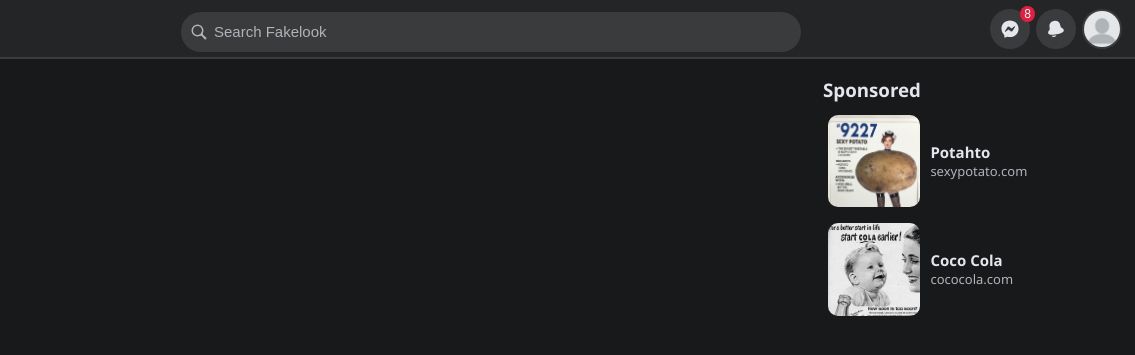
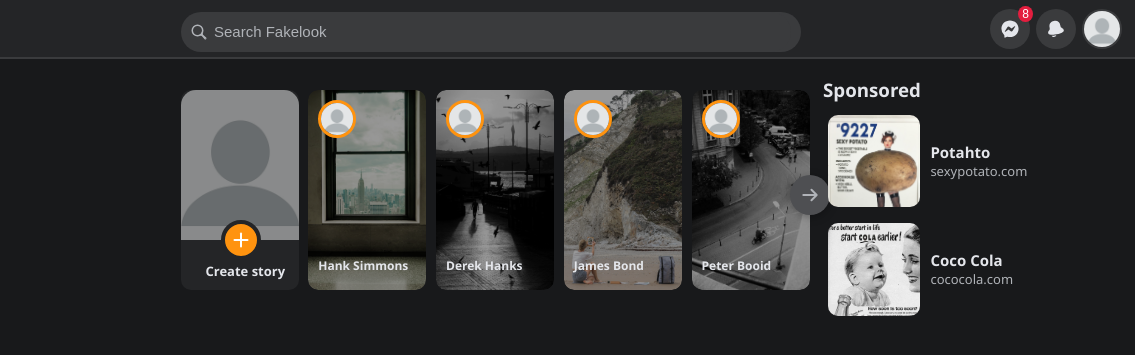
Before and after one commit to CecilioSilva/FrontFAANGs, a plain HTML site: page pages/fakelook.html in a window 1280 px wide. Shown: the top 355 px of the page, 145-1280 px from the left. Drawn offline with Linux system fonts and the light colour scheme.

Commit message:
Added story container

```diff
--- a/pages/fakelook.html
+++ b/pages/fakelook.html
@@ -254,49 +254,43 @@
             <section id="main-content">
                 <div id="stories-container">
                     <article id="add-story">
-                        <img src="" alt="profile-picture" id="story-cover" />
+                        <img src="../images/fakebook/profile.png" alt="profile-picture" id="story-cover" />
                         <div id="add-story-footer">
-                            <span>➕</span>
-                            <br />
-                            <span>Create story</span>
+                            <img src="../images/fakebook/stories/add-story.svg" alt="add-story" id="add-story-button" />
+                            <span id="add-story-title">Create story</span>
                         </div>
                     </article>
                     <a href="#">
                         <article id="story">
-                            <img src="" alt="story-poster" id="story-profile-picture" />
-                            <img src="" alt="story" id="story-cover" />
+                            <img src="../images/fakebook/stories/story1.jpg" alt="story" id="story-cover" />
+                            <img src="../images/fakebook/profile.png" alt="story-profile" id="story-profile-picture" />
                             <p id="story-poster">Hank Simmons</p>
                         </article>
                     </a>
                     <a href="#">
                         <article id="story">
-                            <img src="" alt="story" id="story-profile-picture" />
-                            <img src="" alt="story" id="story-cover" />
+                            <img src="../images/fakebook/stories/story2.jpg" alt="story" id="story-cover" />
+                            <img src="../images/fakebook/profile.png" alt="story-profile" id="story-profile-picture" />
                             <p id="story-poster">Derek Hanks</p>
                         </article>
                     </a>
                     <a href="#">
                         <article id="story">
-                            <img src="" alt="story" id="story-profile-picture" />
-                            <img src="" alt="story" id="story-cover" />
+                            <img src="../images/fakebook/stories/story3.jpg" alt="story" id="story-cover" />
+                            <img src="../images/fakebook/profile.png" alt="story-profile" id="story-profile-picture" />
                             <p id="story-poster">James Bond</p>
                         </article>
                     </a>
                     <a href="#">
                         <article id="story">
-                            <img src="" alt="story" id="story-profile-picture" />
-                            <img src="" alt="story" id="story-cover" />
-                            <p id="story-poster">Josh Bakker</p>
-                        </article>
-                    </a>
-                    <a href="#">
-                        <article id="story">
-                            <img src="" alt="story" id="story-profile-picture" />
-                            <img src="" alt="story" id="story-cover" />
+                            <img src="../images/fakebook/stories/story4.jpg" alt="story" id="story-cover" />
+                            <img src="../images/fakebook/profile.png" alt="story-profile" id="story-profile-picture" />
                             <p id="story-poster">Peter Booid</p>
                         </article>
                     </a>
-                    <button id="more-stories-button">➡️</button>
+                    <button id="more-stories-button">
+                        <img src="../images/fakebook/stories/more-arrow.svg" alt="more arrows" id="more-stories-icon" />
+                    </button>
                 </div>
                 <div id="new-post-container">
                     <div id="new-post-top">
@@ -512,7 +506,6 @@
                 </ul>
             </aside>
         </div>
-
         <div id="new-post-button">
             <button id="rounded-btn" aria-label="new-message">
                 <img src="../images/fakebook/new-messages.png" alt="new message" />
--- a/styles/fakelook.css
+++ b/styles/fakelook.css
@@ -44,6 +44,7 @@ a {
 /* Compontents */
 
 #rounded-btn {
+    position: relative;
     border: none;
     border-radius: 50%;
     padding: 2px;
@@ -127,6 +128,13 @@ a {
     filter: var(--filter-primary-icon);
 }
 
+#main-content {
+    margin: auto;
+    width: 629px;
+    padding: 32px;
+    padding-top: 60px;
+}
+
 /* Nav bar */
 #nav-bar {
     position: fixed;
@@ -173,8 +181,8 @@ a {
 
 #nav-item #rounded-btn > #btn-badge {
     position: absolute;
-    top: 6px;
-    right: 130px;
+    top: -3px;
+    right: -3px;
     padding: 1px 4px;
     border-radius: 50%;
     background: #e41e3f;
@@ -451,7 +459,116 @@ ul#right-sidebar {
 
 /* Stories */
 #stories-container {
-    display: none;
+    margin: auto;
+    display: flex;
+    justify-content: space-between;
+    padding-top: 30px;
+    padding-bottom: 24px;
+    position: relative;
+}
+
+#add-story,
+#story {
+    width: 118px;
+    height: 200px;
+    border-radius: 10px;
+    position: relative;
+    overflow: hidden;
+}
+
+#story-profile-picture {
+    position: absolute;
+    top: 10px;
+    left: 10px;
+    width: 2rem;
+    height: 2rem;
+    border-radius: 100%;
+    border: 3px var(--accent-color) solid;
+}
+
+#story-poster {
+    position: absolute;
+    bottom: 4px;
+    left: 10px;
+    color: var(--primary-text);
+    font-weight: bold;
+    font-size: 12px;
+}
+
+#story-cover {
+    width: 100%;
+    height: 100%;
+    object-fit: cover;
+    border-radius: 10px;
+    filter: brightness(0.6);
+}
+
+#story:hover > img#story-cover {
+    transform: scale(1.02);
+    filter: brightness(0.5);
+}
+
+#add-story > #story-cover {
+    border-radius: 15px 15px 0% 0%;
+    height: 75%;
+}
+
+#add-story:hover > #story-cover {
+    filter: brightness(0.5);
+}
+
+#add-story {
+    cursor: pointer;
+    text-align: center;
+    color: var(--primary-text);
+    font-weight: bold;
+    font-size: 13px;
+    background-color: var(--nav-bar-background);
+    position: relative;
+}
+
+#add-story #add-story-button {
+    position: absolute;
+    bottom: 30px;
+    left: 40px;
+    width: 20px;
+    height: 20px;
+    padding: 6px;
+    background-color: var(--accent-color);
+    border-radius: 50%;
+    border: 4px solid var(--nav-bar-background);
+}
+
+#add-story #add-story-title {
+    position: absolute;
+    bottom: 10px;
+    text-align: center;
+    left: 25px;
+}
+
+#more-stories-button {
+    height: 40px;
+    width: 40px;
+    display: flex;
+    align-items: center;
+    justify-content: center;
+    position: absolute;
+    right: -20px;
+    top: 115px;
+    border-radius: 100%;
+    cursor: pointer;
+    border: 0px;
+    background-color: var(--secondary-color-light);
+    box-shadow: 0px 2px 10px rgba(0, 0, 0, 0.308);
+}
+
+#more-stories-button:hover {
+    filter: brightness(1.3);
+}
+
+#more-stories-icon {
+    width: 20px;
+    height: 20px;
 }
 
 /* New Post */
```
Also changed, not shown: images/fakebook/stories/add-story.svg (added), images/fakebook/stories/more-arrow.svg (added), images/fakebook/stories/story1.jpg (added), images/fakebook/stories/story2.jpg (added), images/fakebook/stories/story3.jpg (added), images/fakebook/stories/story4.jpg (added).
